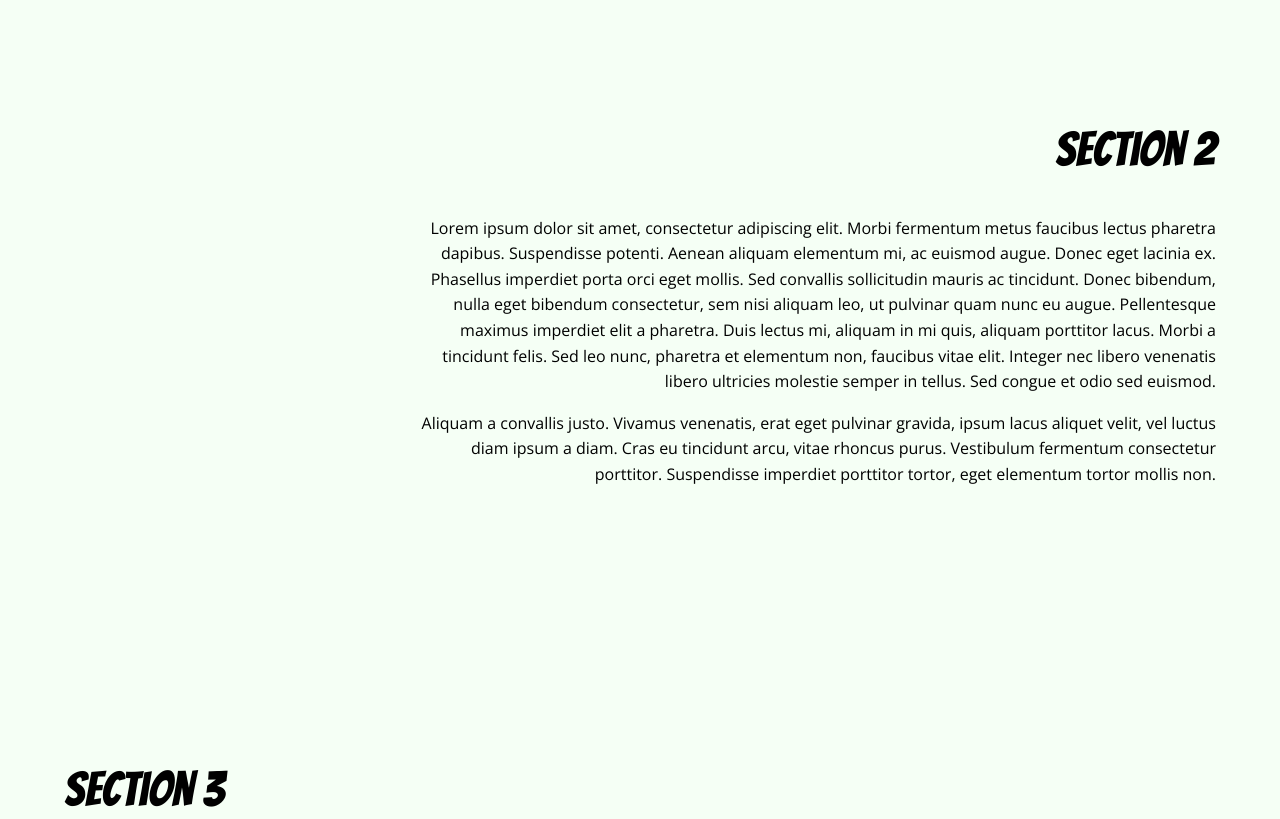
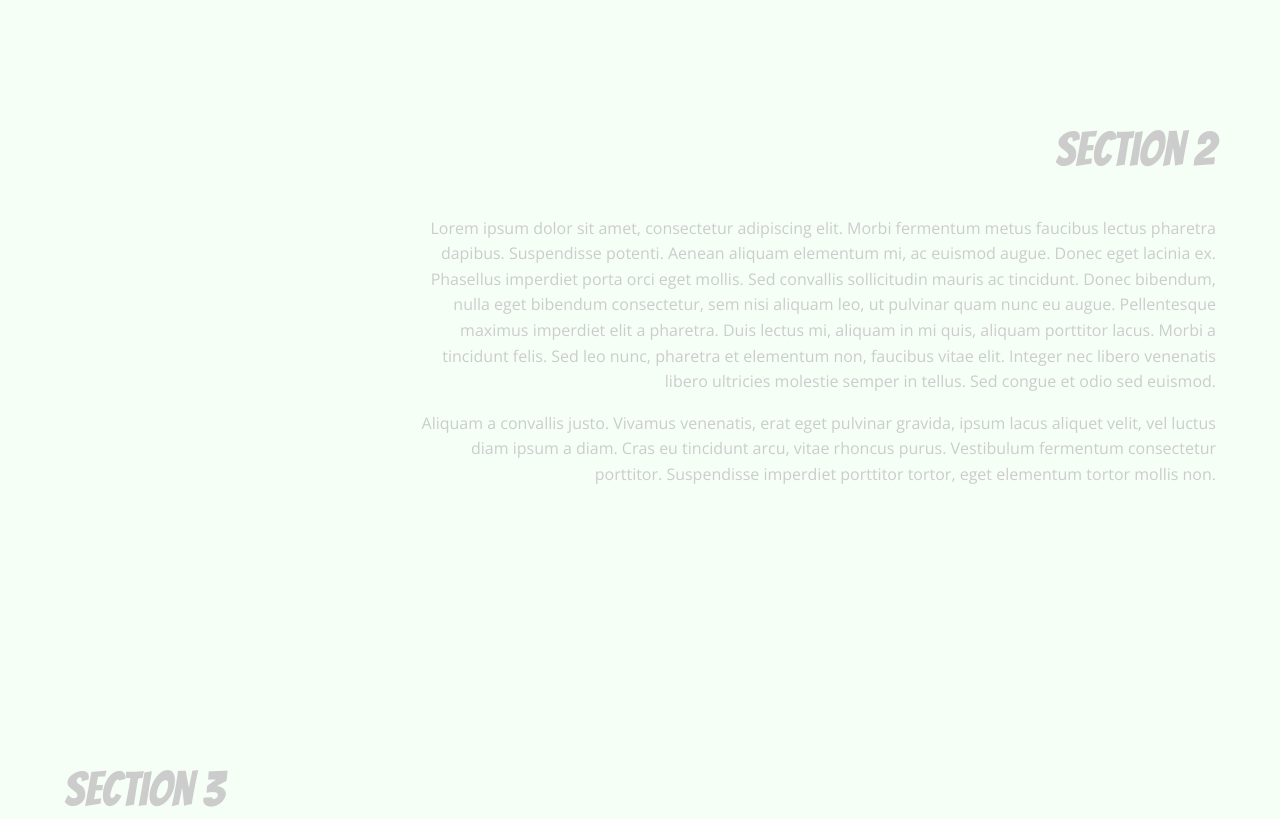
Before and after one commit to PabloAsencio/landing-page, a plain HTML site: page index.html in a window 1280 px wide. Shown: the part 1260-2079 px from the top of the page. Drawn offline with nearby package versions, Linux system fonts and the light colour scheme.

Commit message:
feat: Add clearer inactive style to text

```diff
--- a/css/styles.css
+++ b/css/styles.css
@@ -11,6 +11,7 @@
 /* Colors */
 :root {
     --on-color: #000;
+    --on-color-inactive: #ccc;
     --color-background: hsla(120, 100%, 98%, 1);
     --color-secondary: hsla(0, 100%, 71%, 1);
     --color-primary: hsla(50, 100%, 71%, 1);
@@ -53,12 +54,12 @@ h2 {
     font-family: 'Bangers', serif;
     font-weight: 400;
     font-size: 3em;
-    color: var(--on-color);
+    color: var(--on-color-inactive);
 }
 
 p {
     line-height: 1.6em;
-    color: var(--on-color);
+    color: var(--on-color-inactive);
 }
 
 /* ---- Layout Rules ---- */
```
